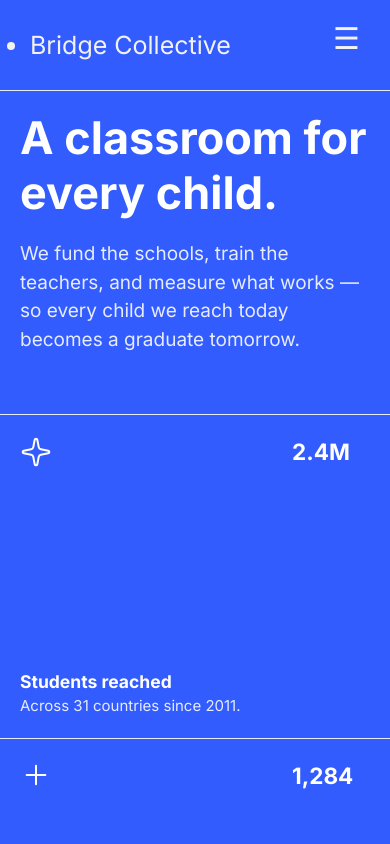
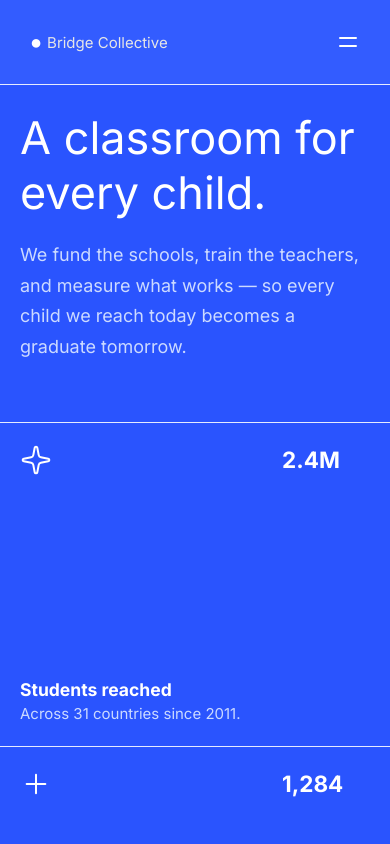
Before and after one commit to thinkingroot/grid-landing-page-main, a plain HTML site: page index.html in a window 390 px wide. Shown: the top 844 px of the page. Drawn offline with Linux system fonts and the light colour scheme.

Commit message:
mobile view done

```diff
--- a/css/style.css
+++ b/css/style.css
@@ -8,30 +8,48 @@ html {
 }
 body {
     font-family: "Inter", sans-serif;
+    padding: 1 1rem;
     display: grid;
     color: hsl(0, 0%, 100%);
-    background-color: hsl(228, 100%, 60%);
+    background-color: hsl(228, 99%, 58%);
+}
+.img {
+    width: 100%;
 }
 header {
     font-size: 2.5rem;
     padding: 3rem;
-    display: inline-block;
-    gap: 5rem;
     position: fixed;
     top: 0;
     left: 0;
     right: 0;
-    color: hsl(0, 0%, 95%);
+    color: hsl(0, 0%, 90%);
     border-bottom: 1px solid hsl(224, 100%, 95%);
     background-color: hsl(228, 100%, 60%);
+    display: inline-block;
+    gap: 5rem;
+    align-items: center;
     z-index: 1000;
+}
+.siteName {
+    font-size: 1.5rem;
+    text-decoration: none;
+    padding: 0;
+    margin: 0;
+    display: flex;
+    gap: .5rem;
+    align-items: center;
+}
+.siteIcon {
+    font-size: 2rem;
+    color: hsl(0, 0%, 100%);
 }
 .menuToggle {
     display: none;
 }
 .menuIcon {
     position: absolute;
-    top: 2rem;
+    top: 2.5rem;
     right: 3rem;
     font-size: 3rem;
     cursor: pointer;
@@ -66,6 +84,18 @@ header {
 .menuToggle:checked ~ .navigationList ul {
     display: block;
 }
+.siteHeader:has(.menuToggle:checked) ~ main::before {
+    content: "";
+    width: 100%;
+    height: 100%;
+    position: fixed;
+    top: 0;
+    left: 0;
+    right: 0;
+    bottom: 0;
+    background-color: rgba(0, 0, 0, 0.5);
+}
+
 main {
     margin-top: 5rem;
 }
@@ -78,14 +108,14 @@ main {
 }
 .hero h1 {
     font-size: 4.5rem;
-    font-weight: 700;
+    font-weight: 400;
     margin-bottom: 1rem;
     color: hsl(0, 0%, 100%);
 }
 .hero p {
-    font-size: 1.9rem;
-    line-height: 1.5;
-    color: hsl(224, 100%, 95%);
+    font-size: 1.8rem;
+    line-height: 1.7;
+    color: hsl(224, 100%, 90%);
     margin-top: 1rem;
 }
 .statOne {
@@ -96,12 +126,12 @@ main {
 }
 .statOne div {
     display: flex;
-    gap: 24rem;
+    gap: 23rem;
     margin-bottom: 20rem;
     align-items: center;
 }
 .statOne p {
-    color: hsl(224, 100%, 95%);
+    color: hsl(224, 100%, 90%);
 }
 .statTwo {
     font-size: 1.5rem;
@@ -111,12 +141,12 @@ main {
 }
 .statTwo div {
     display: flex;
-    gap: 24rem;
+    gap: 23rem;
     margin-bottom: 20rem;
     align-items: center;
 }
 .statTwo p {
-    color: hsl(224, 100%, 95%);
+    color: hsl(224, 100%, 90%);
 }
 .statThree {
     font-size: 1.5rem;
@@ -126,12 +156,13 @@ main {
 }
 .statThree div {
     display: flex;
-    gap: 24rem;
+    gap: 25rem;
     margin-bottom: 20rem;
     align-items: center;
 }
 .statThree p {
-    color: hsl(224, 100%, 95%);
+    font-size: 1.4rem;
+    color: hsl(224, 100%, 90%);
 }
 .statFour {
     font-size: 1.5rem;
@@ -141,12 +172,13 @@ main {
 }
 .statFour div {
     display: flex;
-    gap: 24rem;
+    gap: 26rem;
     margin-bottom: 20rem;
     align-items: center;
 }
 .statFour p {
-    color: hsl(224, 100%, 95%);
+    font-size: 1.4rem;
+    color: hsl(224, 100%, 90%);
 }
 footer {
     font-size: 1.5rem;
--- a/index.html
+++ b/index.html
@@ -2,7 +2,7 @@
 <html lang="en">
 <head>
   <meta charset="UTF-8">
-  <meta name="viewport" content="width=device-width, initial-scale=1.0"> <!-- displays site properly based on user's device -->
+  <meta name="viewport" content="width=device-width, initial-scale=1.0">
   <link rel="preconnect" href="https://fonts.googleapis.com">
   <link rel="preconnect" href="https://fonts.gstatic.com" crossorigin>
   <link href="https://fonts.googleapis.com/css2?family=Figtree:ital,wght@0,300..900;1,300..900&family=Inter:ital,opsz,wght@0,14..32,100..900;1,14..32,100..900&family=Outfit:wght@100..900&display=swap" rel="stylesheet">
@@ -15,18 +15,21 @@
   </style>
 </head>
 <body>
-    <header>
-      <div class="pageName">
-        <ul>
-          <li>Bridge Collective</li>
-        </ul>
+    <header class="siteHeader">
+      <div class="siteName">
+          <p class="siteIcon">&#9679</p>
+          <p>Bridge Collective</p>
       </div>
 
       <input type="checkbox" id="menuToggle" class="menuToggle">
-      <label for="menuToggle" class="menuIcon">&#9776;</label>
-      <label for="menuToggle" class="closeIcon">&#10005;</label>
+      <label for="menuToggle" class="menuIcon">
+        <img src="assets/images/icon-menu.svg" alt="menu icon">
+      </label>
+      <label for="menuToggle" class="closeIcon">
+        <img src="assets/images/icon-close.svg" alt="close icon">
+      </label>
 
-      <div class="navigationList">
+      <nav class="navigationList">
         <ul>
           <li>About</li>
           <li>Our Work</li>
@@ -34,7 +37,7 @@
           <li>Annual Report</li>
           <li>Donate</li>
         </ul>
-      </div>
+      </nav>
     </header>
 
     <main>
@@ -45,7 +48,7 @@
 
       <section class="statOne">
         <div>
-          <img src="assets/images/icon-sparkle.svg" alt="">
+          <img src="assets/images/icon-sparkle.svg" alt="sparkle icon">
           <h2>2.4M</h2>
         </div>
         <h3>Students reached</h3>
@@ -54,7 +57,7 @@
 
       <section class="statTwo">
         <div>
-         <img src="assets/images/icon-plus.svg" alt="">
+         <img src="assets/images/icon-plus.svg" alt="plus icon">
         <h2>1,284</h2>
         </div>
         <h3>Schools partnered</h3>
@@ -63,7 +66,7 @@
 
       <section class="statThree">
         <div>
-         <img src="assets/images/icon-arrow-right.svg" alt="">
+         <img src="assets/images/icon-arrow-right.svg" alt="arrow right icon">
           <h2>38K</h2>
         </div>
         <h3>Teachers trained</h3>
@@ -72,7 +75,7 @@
 
       <section class="statFour">
         <div>
-         <img src="assets/images/icon-trending-up.svg" alt="">
+         <img src="assets/images/icon-trending-up.svg" alt="trending up icon">
           <h2>3.1×</h2>
         </div>
         <h3>Graduation lift</h3>
```
